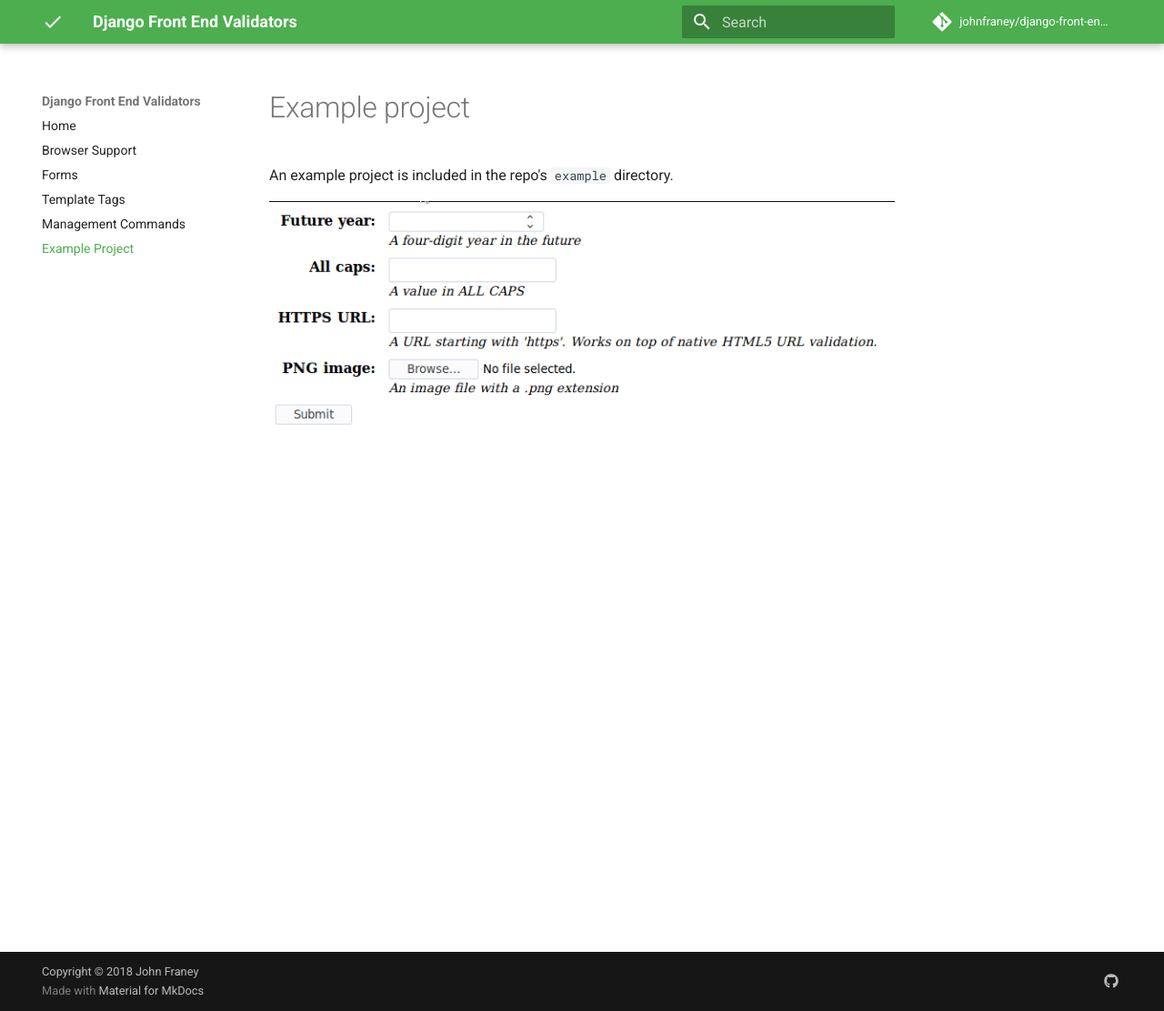
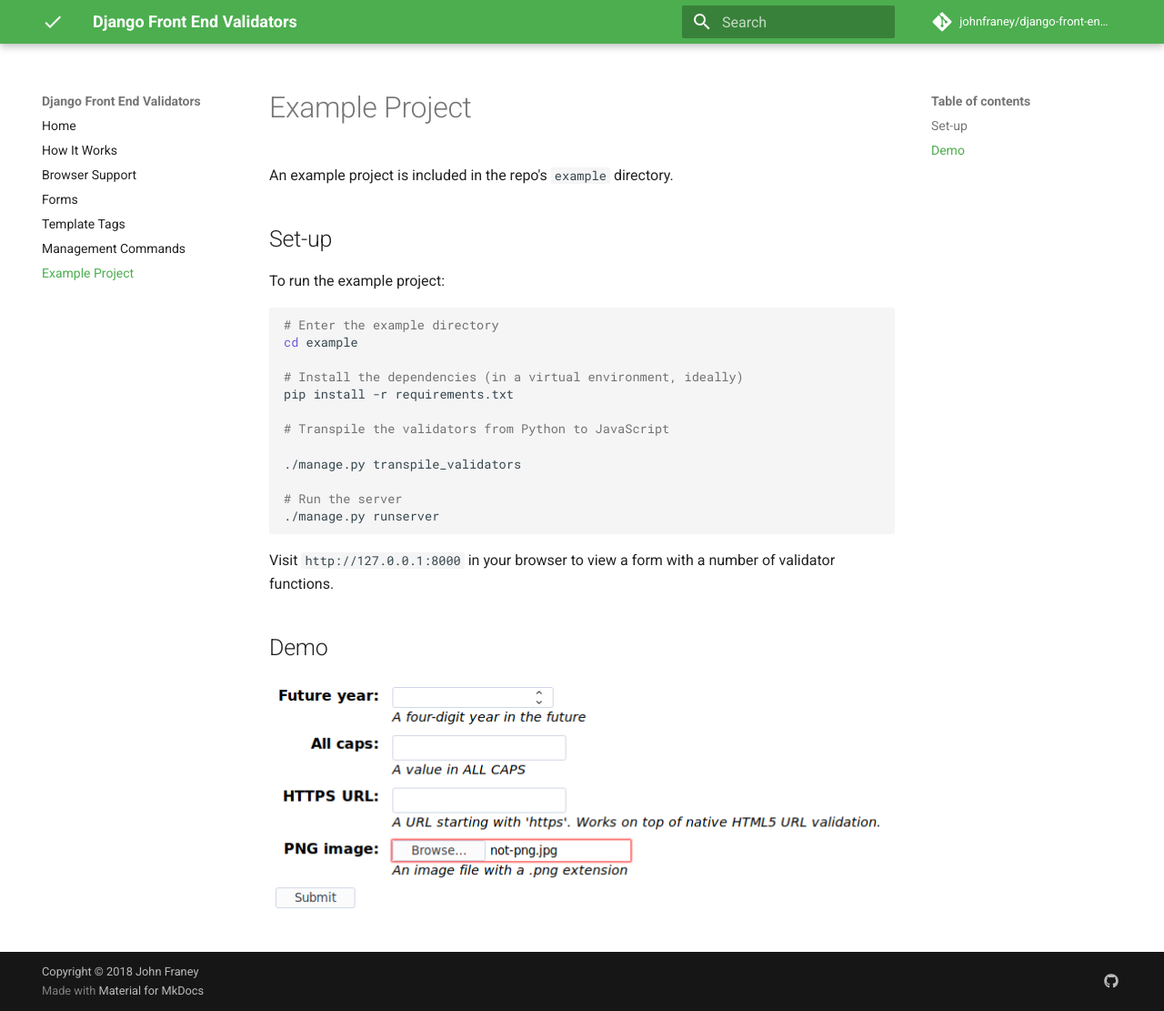
Before and after one commit to johnfraney/django-front-end-validators, an MkDocs documentation site: the page built from docs/example_project.md, in a window 1280 px wide and 1111 px high. Shown: the whole window at 91% size. Built offline with MkDocs 1.6.1 and Material for MkDocs 9.7.7, drawn with Linux system fonts in a browser that asks for light colours; comment, search, counter and statistics services are not loaded.

Commit message:
Continue writing docs

````diff
--- a/docs/example_project.md
+++ b/docs/example_project.md
@@ -1,5 +1,27 @@
-# Example project
-
 An example project is included in the repo's `example` directory.
 
-![](./media/django-front-end-validators.gif)
+
+## Set-up
+
+To run the example project:
+
+```bash
+# Enter the example directory
+cd example
+
+# Install the dependencies (in a virtual environment, ideally)
+pip install -r requirements.txt
+
+# Transpile the validators from Python to JavaScript
+
+./manage.py transpile_validators
+
+# Run the server
+./manage.py runserver
+```
+
+Visit `http://127.0.0.1:8000` in your browser to view a form with a number of validator functions.
+
+## Demo
+
+![Example project form with JS validators gif](./media/django-front-end-validators.gif)
--- a/mkdocs.yml
+++ b/mkdocs.yml
@@ -4,6 +4,7 @@
 
 nav:
   - Home: index.md
+  - How It Works: how_it_works.md
   - Browser Support: browser_support.md
   - Forms: forms.md
   - Template Tags: template_tags.md
````
Also changed, not shown: docs/browser_support.md (+0 -2 lines), docs/forms.md (+0 -11 lines), docs/how_it_works.md (added, +30 -0 lines), docs/management_commands.md (+0 -2 lines), docs/template_tags.md (+0 -2 lines), docs/media/django-front-end-validators.gif, docs/media/validate-no-gmail-siblings.png (added), 1 other file.
